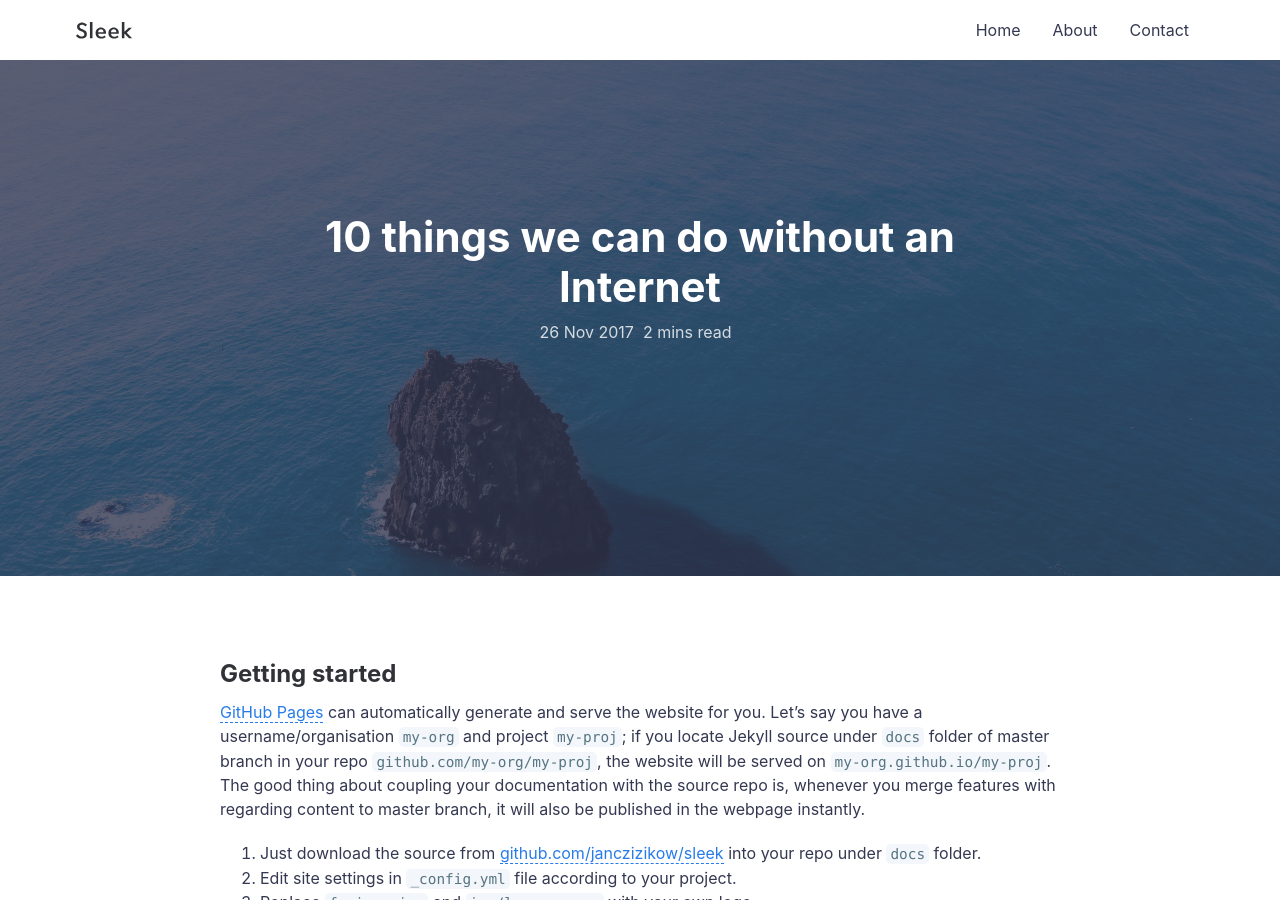
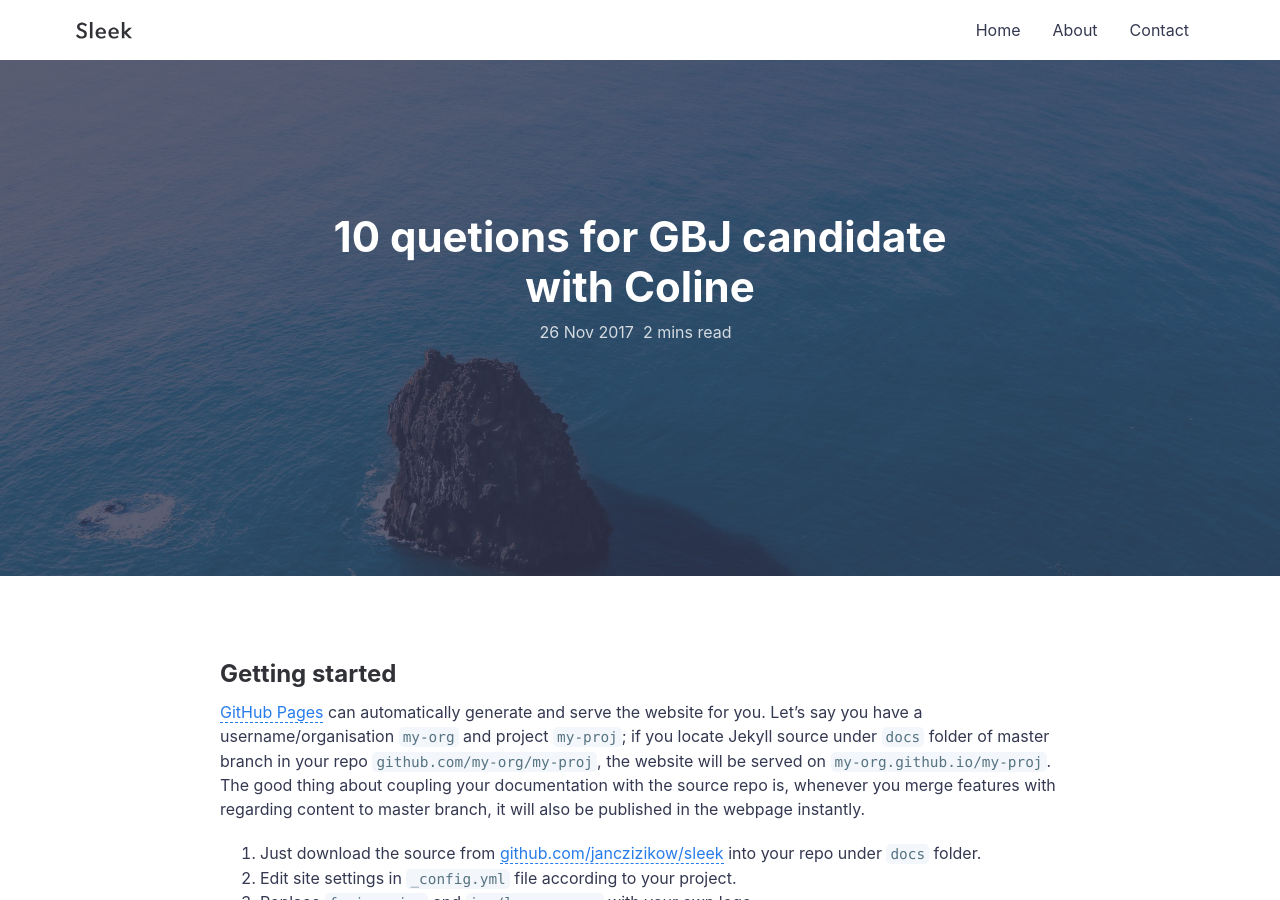
Before and after one commit to cpti372/cpti372.github.io, a Jekyll site: the page built from _posts/2017-11-26-getting-started.md, in a window 1280 px wide and 900 px high. Built offline with Jekyll 4.4.1, drawn with Linux system fonts in a browser that asks for light colours; comment, search, counter and statistics services are not loaded.

Commit message:
Update 2017-11-26-getting-started.md
title change

```diff
--- a/_posts/2017-11-26-getting-started.md
+++ b/_posts/2017-11-26-getting-started.md
@@ -1,6 +1,6 @@
 ---
 layout: post
-title: 10 things we can do without an Internet
+title: 10 quetions for GBJ candidate with Coline
 featured-img: sleek
 ---
 
```
